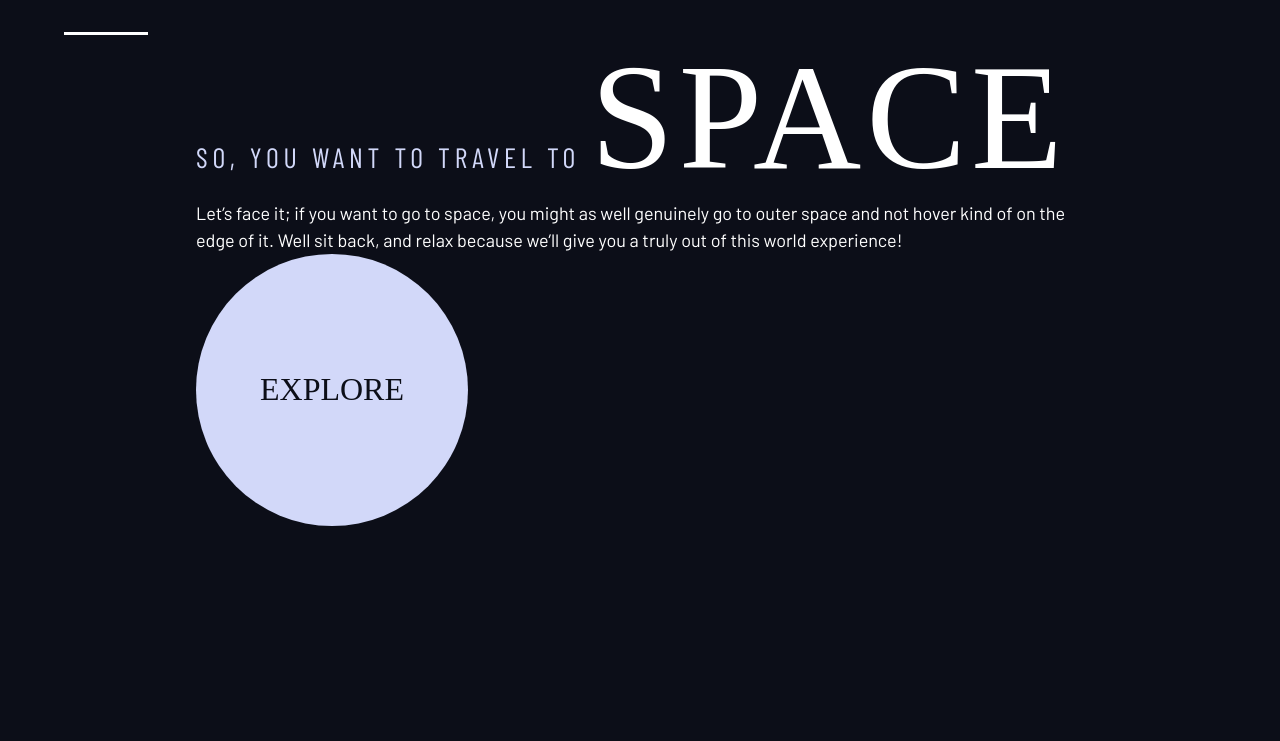
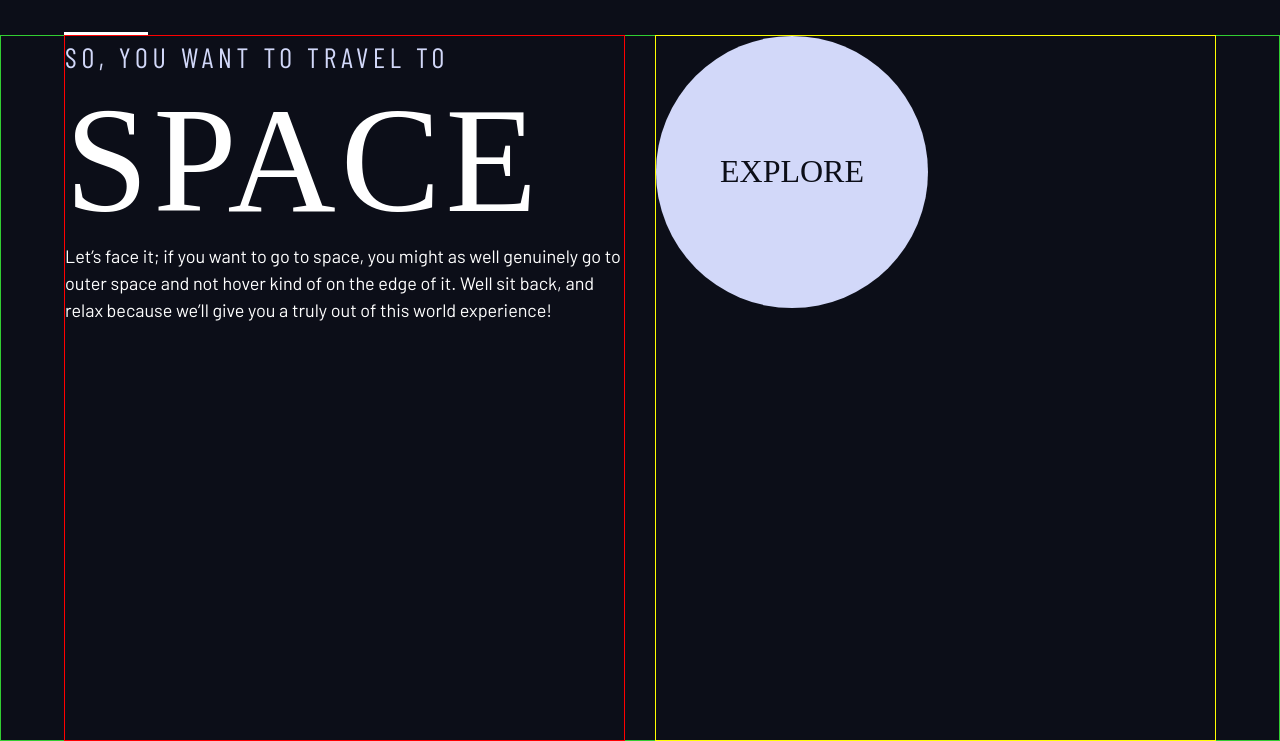
Before and after one commit to AbdullahGoma/SpaceTourism, a plain HTML site: page index.html in a window 1280 px wide. Shown: the part 59-800 px from the top of the page. Drawn offline with nearby package versions, Linux system fonts and the light colour scheme; a web font is replaced by a local one.

Commit message:
Add grid container and handle body style

```diff
--- a/index.css
+++ b/index.css
@@ -61,6 +61,9 @@
     background-color: hsl(var(--clr-dark));
     line-height: 1.5;
     min-height: 100vh;
+
+    display: grid;
+    grid-template-rows: min-content 1fr;
   }
 
   img,
@@ -109,6 +112,28 @@
     padding-inline: 2em; /* top, botton are 0 and right, left are 2rem */
     margin-inline: auto; /* top, botton are 0 and right, left are auto */
     max-width: 60rem;
+  }
+
+  .grid-container {
+    border: 1px solid limegreen;
+    display: grid;
+  }
+
+  @media (min-width: 45rem) {
+    .grid-container {
+      column-gap: var(--container-gap, 2rem);
+    grid-template-columns: minmax(2rem, 1fr) repeat(2, minmax(0px, 40rem)) minmax(2rem, 1fr);
+    }
+
+  .grid-container > *:first-child {
+    grid-column: 2;
+    outline: 1px solid red;
+  }
+
+  .grid-container > *:last-child {
+    grid-column: 3;
+    outline: 1px solid yellow;
+  }
   }
 
   /* screen readers */
--- a/index.html
+++ b/index.html
@@ -18,7 +18,7 @@
 
     <title>Space tourism</title>
   </head>
-  <body>
+  <body class="home">
     <header class="primary-header flex">
       <div>
         <img src="./assets/shared/logo.svg" alt="space tourism logo" />
@@ -58,8 +58,9 @@
       </nav>
     </header>
 
-    <div class="container">
-      <h1 class="text-accent fs-500 ff-sans-cond uppercase letter-spacing-1">
+    <div class="grid-container">
+      <div>
+        <h1 class="text-accent fs-500 ff-sans-cond uppercase letter-spacing-1">
         So, you want to travel to
         <span class="fs-900 ff-serif text-white">Space</span>
       </h1>
@@ -70,12 +71,15 @@
         back, and relax because we’ll give you a truly out of this world
         experience!
       </p>
+      </div>
 
-      <a
+      <div>
+        <a
         href="#"
         class="large-button uppercase ff-serif fs-600 text-dark bg-accent"
         >Explore</a
       >
+      </div>
     </div>
   </body>
 </html>
```
